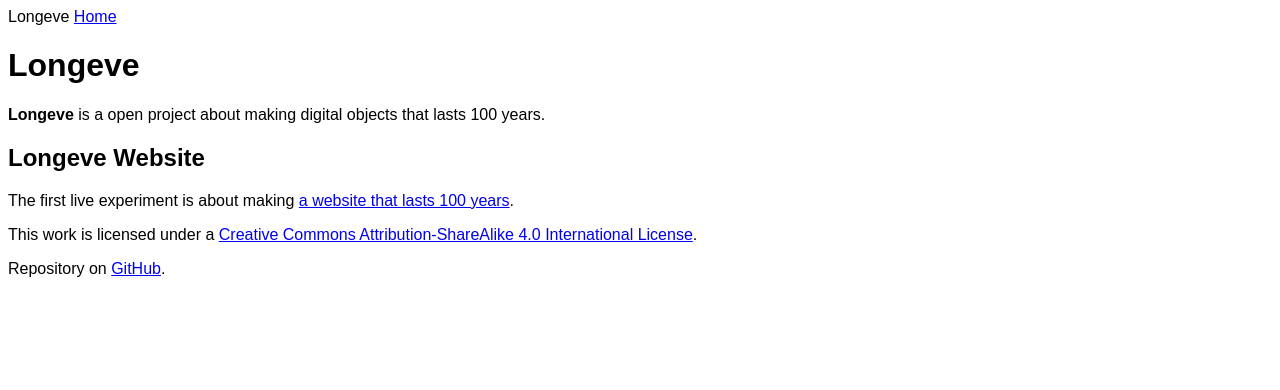
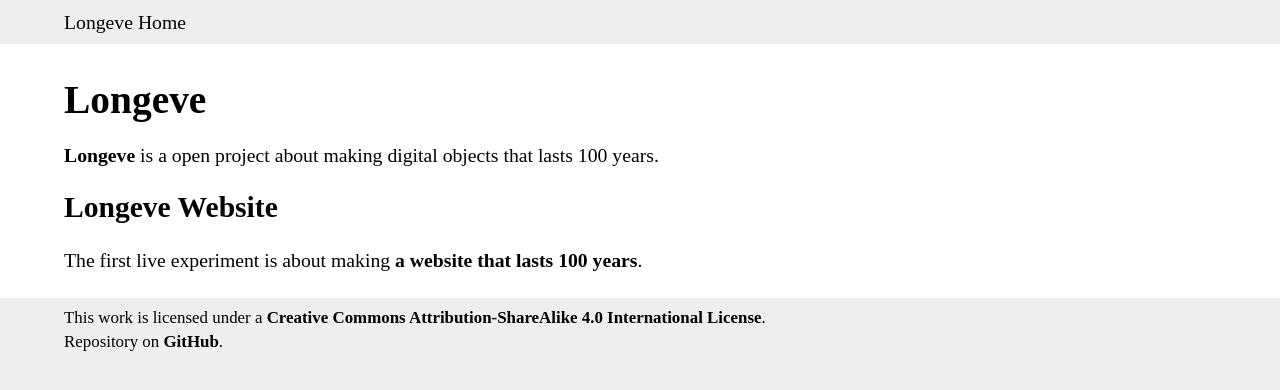
Before and after one commit to longeve/longeve.github.io, a Jekyll site: the page built from index.md, in a window 1280 px wide. Shown: the top 390 px of the page. Built offline with Jekyll 4.4.1, drawn with Linux system fonts in a browser that asks for light colours; Markdown is read by kramdown in place of the engine named in the settings; our own code applies the rules of GitHub Pages for plain Markdown files.

Commit message:
More "style"

```diff
--- a/assets/css/style.scss
+++ b/assets/css/style.scss
@@ -4,11 +4,96 @@
 @import 'fonts';
 
 
+
+$q: 4px;
+
+$u: $q * 7;
+$u-sm: $q * 6;
+
+$ratio: 1.42;
+
+
 body {
-    font-family: 'Work Sans', sans-serif;
+    font-family: 'Source Serif Pro', serif;
+    font-size: $u / $ratio;
+    line-height: $u;
+}
+
+.longeve-logo {
+    font-family: "Infini", sans-serif;
+    font-weight: 700;
+    text-transform: uppercase;
+    text-rendering: optimizeLegibility;
+    font-smoothing: antialiased;
+    font-feature-settings: "smcp", "c2sc", "liga", "dlig";
 }
 
 h1 {
     font-weight: 900;
-    font-feature-settings: "cswh" 1;
+    // font-feature-settings: "cswh";
+    font-feature-settings: "smcp", "c2sc", "case", "titl", "swsh", "cswh", "calt", "hist", "liga", "clig", "kern", "size";
 }
+
+
+body {
+    margin: 0;
+    padding: 0;
+}
+
+body > main {
+    padding: $q * 4 $q * 8;
+    @media screen and (min-width: 1024px) {
+        padding: $q * 4 $q * 16;
+    }
+}
+body > header,
+body > footer {
+    padding: $q * 2 $q * 8;
+    @media screen and (min-width: 1024px) {
+        padding: $q * 2 $q * 16;
+    }
+    p {
+        margin: 0;
+        padding: 0;
+    }
+}
+
+
+body > footer {
+    font-size: $u-sm / $ratio;
+    line-height: $u-sm;
+}
+
+p {
+    margin: $q * 2 0;
+    padding: 0;
+    font-feature-settings: "kern", "onum", "pnum", "calt", "liga", "size";
+    max-width: 48em;
+}
+
+
+a:link,
+a:visited {
+    text-decoration: none;
+    color: inherit;
+    &:hover {
+        text-decoration: underline;
+        color: #900;
+    }
+}
+p a:link {
+    font-weight: 600;
+}
+
+
+
+body {
+    background: #eee;
+    & > main {
+        background: #fff;
+    }
+    & > header,
+    & > footer {
+        background: #eee;
+    }
+}
```
